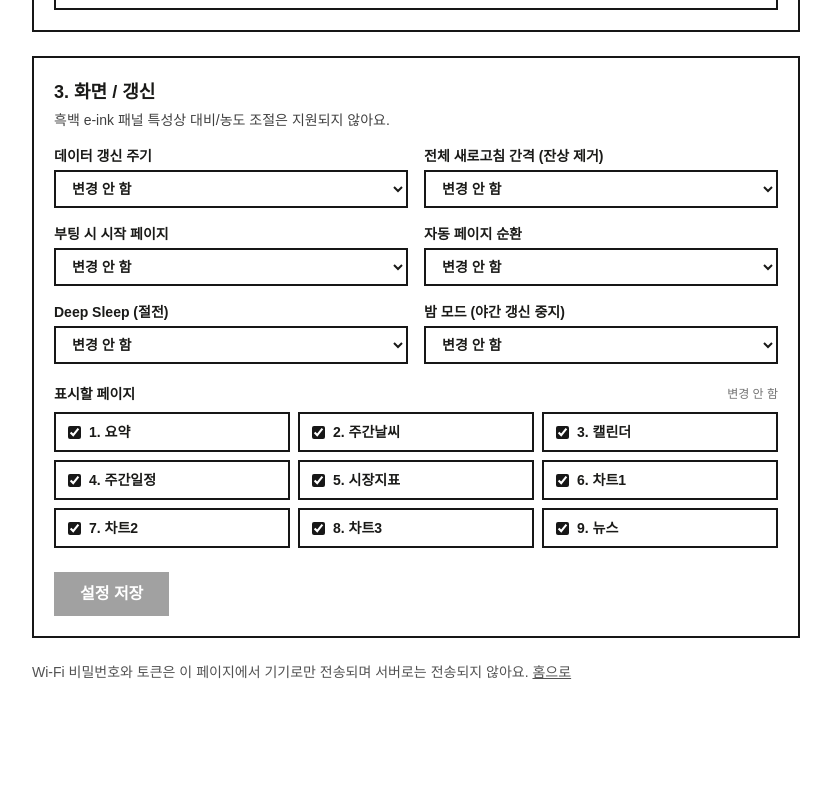
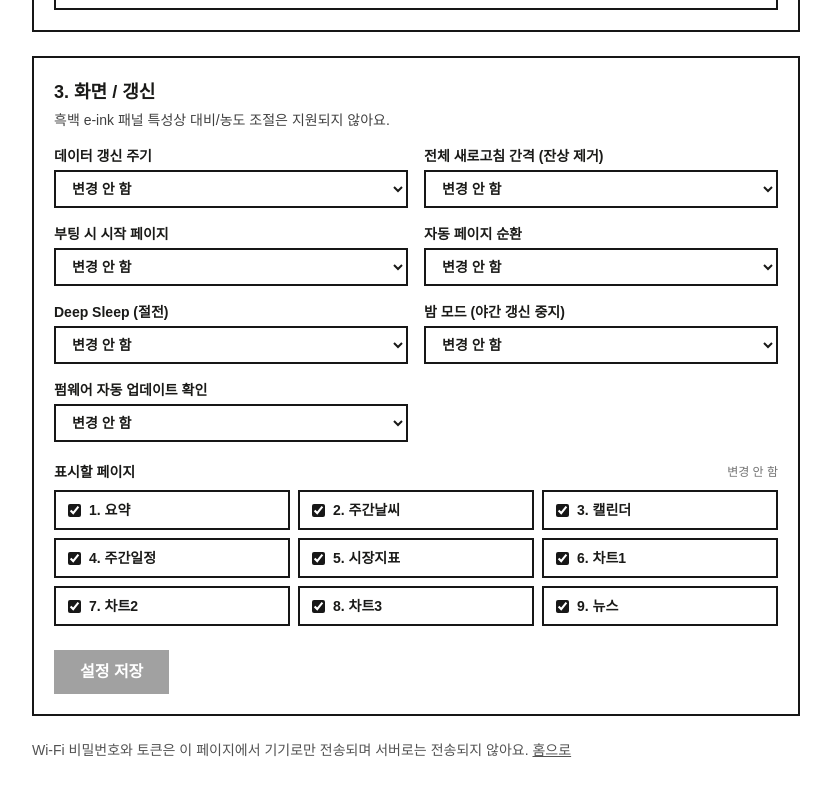
Before and after one commit to taehyunkim3/eink-display-frontend, a Next.js app: page /setting in a window 1280 px wide. Shown: the part 1088-1880 px from the top of the page, without its empty margins (224-1055 px from the left). Before the commit the page ends 1802 px from the top, so only its background shows below. Built offline with nearby package versions, Linux system fonts and the light colour scheme.

Commit message:
feat: OTA 배포 지원 - BLE 설정에 펌웨어 자동 업데이트 간격 추가, /firmware/version.json+firmware.bin 정적 호스팅

```diff
--- /dev/null
+++ b/public/firmware/version.json
@@ -0,0 +1,5 @@
+{
+  "version": "1.1.0",
+  "url": "https://eink-display-frontend.vercel.app/firmware/firmware.bin",
+  "releasedAt": "2026-07-04T09:26:59Z"
+}
--- a/src/app/setting/page.tsx
+++ b/src/app/setting/page.tsx
@@ -58,6 +58,16 @@ const DEEP_SLEEP_OPTIONS = [
   { value: "1", label: "켜기 (배터리 절약, 버튼 반응 느림)" }
 ];
 
+const OTA_OPTIONS = [
+  { value: "", label: "변경 안 함" },
+  { value: "0", label: "끄기" },
+  { value: "6", label: "6시간마다" },
+  { value: "12", label: "12시간마다" },
+  { value: "24", label: "24시간마다 (권장)" },
+  { value: "72", label: "3일마다" },
+  { value: "168", label: "7일마다" }
+];
+
 const NIGHT_MODE_OPTIONS = [
   { value: "", label: "변경 안 함" },
   { value: "off", label: "끄기" },
@@ -81,6 +91,8 @@ type DeviceConfig = {
   deepSleep?: boolean;
   nightStart?: number;
   nightEnd?: number;
+  otaHours?: number;
+  fwVersion?: string;
 };
 
 function statusCodeToMessage(code: string): string {
@@ -115,6 +127,8 @@ export default function SettingPage() {
   const [rotateSec, setRotateSec] = useState("");
   const [deepSleep, setDeepSleep] = useState("");
   const [nightMode, setNightMode] = useState("");
+  const [otaHours, setOtaHours] = useState("");
+  const [fwVersion, setFwVersion] = useState("");
   // null = 변경 안 함, otherwise a 9-bit visibility array
   const [visiblePages, setVisiblePages] = useState<boolean[] | null>(null);
 
@@ -146,6 +160,8 @@ export default function SettingPage() {
         config.nightStart < 0 ? "off" : `${config.nightStart}-${config.nightEnd}`
       );
     }
+    if (typeof config.otaHours === "number") setOtaHours(String(config.otaHours));
+    if (typeof config.fwVersion === "string") setFwVersion(config.fwVersion);
     if (typeof config.pageMask === "number") {
       setVisiblePages(PAGE_TITLES.map((_, index) => ((config.pageMask! >> index) & 1) === 1));
     }
@@ -268,6 +284,7 @@ export default function SettingPage() {
         payload.nightEnd = end;
       }
     }
+    if (otaHours) payload.otaHours = Number(otaHours);
     if (visiblePages) {
       const mask = visiblePages.reduce((acc, visible, index) => (visible ? acc | (1 << index) : acc), 0);
       if (mask === 0) {
@@ -293,6 +310,7 @@ export default function SettingPage() {
     rotateSec,
     deepSleep,
     nightMode,
+    otaHours,
     visiblePages,
     writePayload
   ]);
@@ -536,6 +554,20 @@ export default function SettingPage() {
                 ))}
               </select>
             </label>
+            <label className={labelClass}>
+              펌웨어 자동 업데이트 확인{fwVersion ? ` (현재 v${fwVersion})` : ""}
+              <select
+                value={otaHours}
+                onChange={(event) => setOtaHours(event.target.value)}
+                className={selectClass}
+              >
+                {OTA_OPTIONS.map((option) => (
+                  <option key={option.value} value={option.value}>
+                    {option.label}
+                  </option>
+                ))}
+              </select>
+            </label>
           </div>
           {nightMode && nightMode !== "off" && (
             <p className="mt-3 border-2 border-neutral-900 bg-neutral-100 p-3 text-sm">
```
Also changed, not shown: 1 other file (tests, documents, lock files or other folders).
